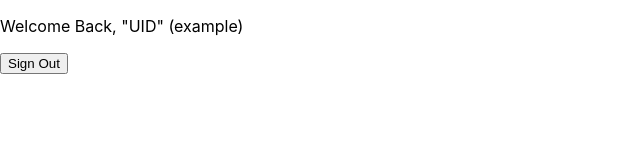
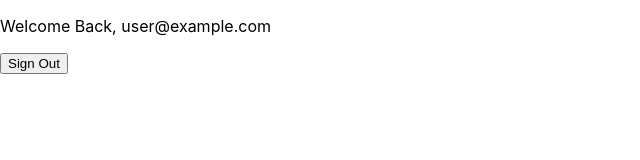
Before and after one commit to Tom13o/leed, a React (Create React App) app: page /home in a window 1280 px wide. Shown: the top 160 px of the page, without its empty margins (0-640 px from the left). Built offline with nearby package versions, Linux system fonts and the light colour scheme; no server answers; sample sign-in values are in the browser's storage.

Commit message:
only a couple lines, just because it's here

```diff
--- a/src/pages/HomePage.js
+++ b/src/pages/HomePage.js
@@ -1,6 +1,7 @@
-import React from 'react'
+import React, { useContext } from 'react'
 import { getAuth, signOut } from "firebase/auth";
 import { useNavigate } from "react-router-dom";
+import { AuthContext } from "../auth";
 
 export default function HomePage() {
     const auth = getAuth();
@@ -9,9 +10,10 @@ export default function HomePage() {
         signOut(auth); //FIXME: isn't this a terrible way to handle this? try?
         nav("/"); //FIXME: i guess this could also be back to the login page? something to think about
     }
+    const { currentUser } = useContext(AuthContext);
     return(
         <>
-            <p>Welcome Back, "UID" (example)</p>
+            <p>Welcome Back, {currentUser.email}</p>
             <input type="button" value="Sign Out" onClick={handleSignOut} />
         </>
     )
```
